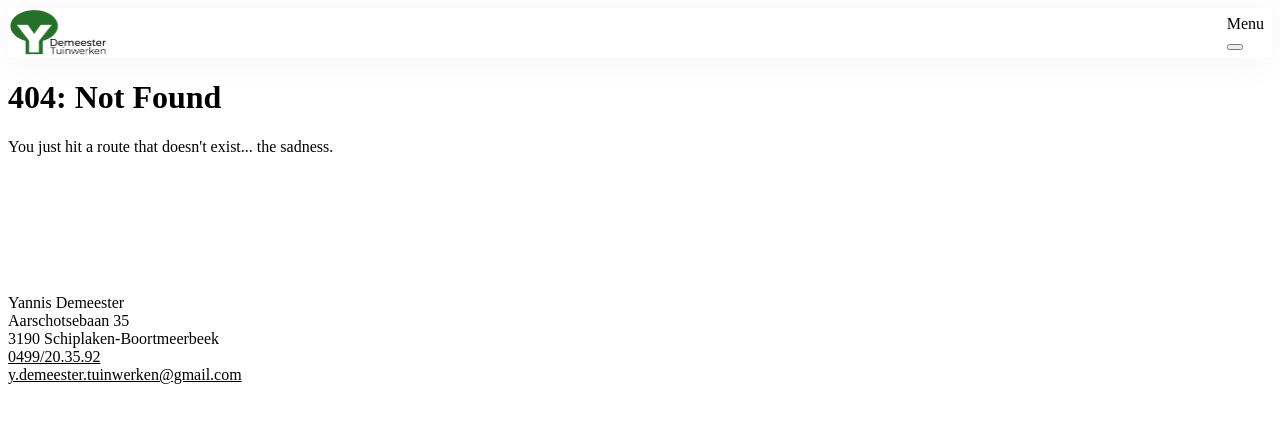
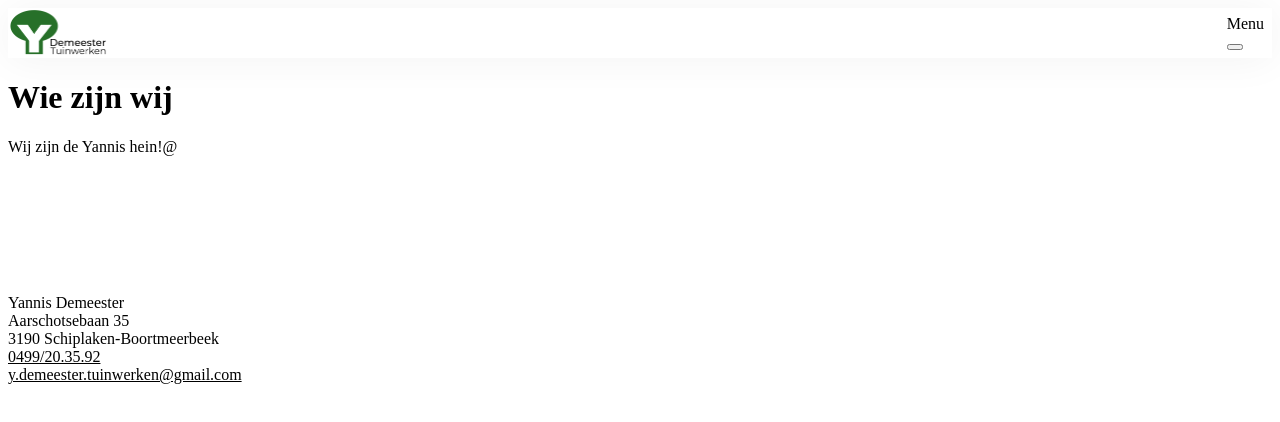
Before and after one commit to soniCaH/demeestertuinwerken.be, a Gatsby site: page /about in a window 1280 px wide. Before the commit this address had no page. Built offline with nearby package versions, Linux system fonts and the light colour scheme; Gatsby itself is replaced by a stand-in of ours.

Commit message:
Dummy pages navigation.

```diff
--- /dev/null
+++ b/src/pages/about.js
@@ -0,0 +1,17 @@
+import * as React from "react"
+
+import Layout from "../layouts/index"
+import Seo from "../components/seo"
+
+const AboutPage = () => (
+  <Layout>
+    <Seo title="Over ons - Wie zijn wij" />
+    <div className="grid-container">
+      <h1 className="border--after">Wie zijn wij</h1>
+
+      <p>Wij zijn de Yannis hein!@</p>
+    </div>
+  </Layout>
+)
+
+export default AboutPage
--- a/src/styles/global.scss
+++ b/src/styles/global.scss
@@ -19,6 +19,14 @@ a {
     img {
       transform: scale(1.05) !important;
     }
+  }
+}
+
+h1 {
+  margin: 1em 0;
+
+  .hero_image & {
+    margin: 0;
   }
 }
 
```
Also changed, not shown: src/pages/contact.js (added, +17 -0 lines), src/pages/services.js (added, +17 -0 lines).
